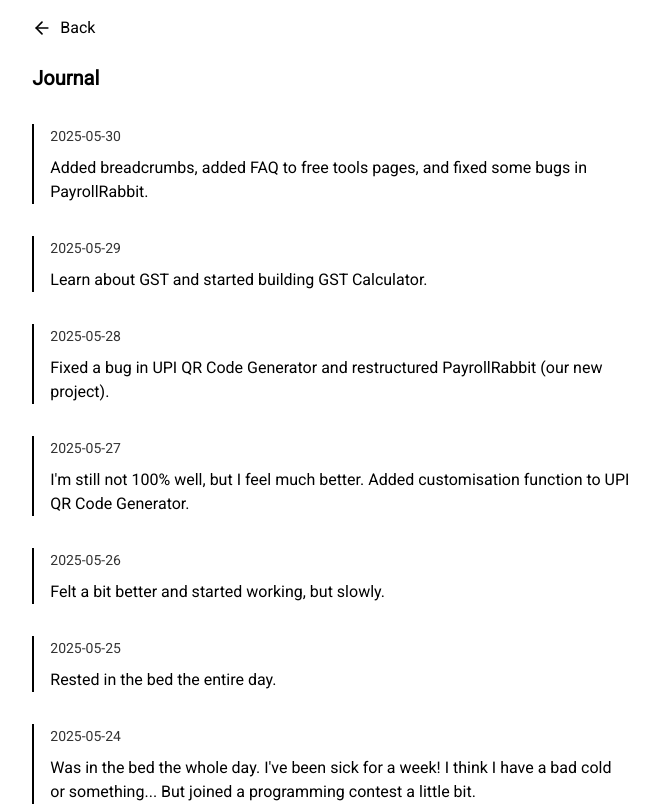
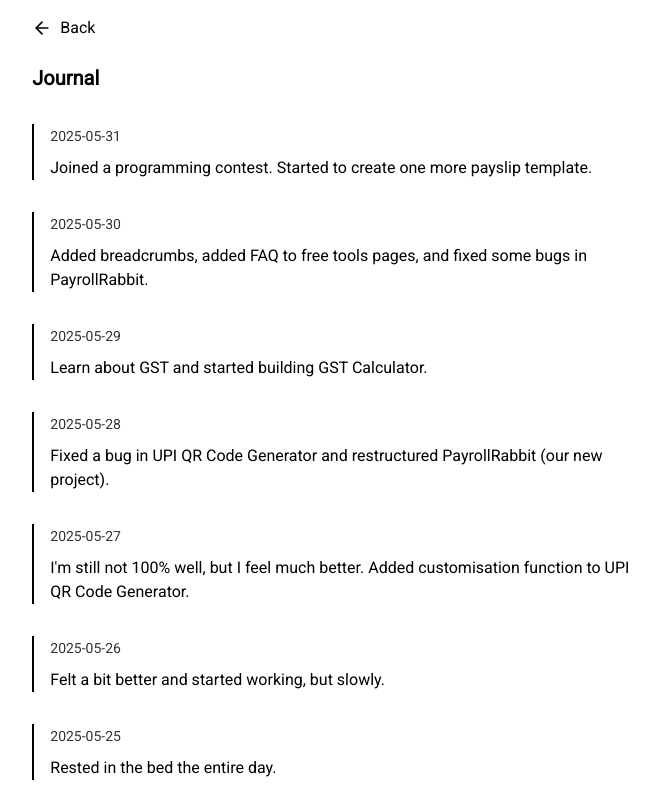
Before and after one commit to minamicode/minamicode.com, a Next.js app: page /journal in a window 1280 px wide. Shown: the top 806 px of the page, without its empty margins (309-968 px from the left). Built offline with nearby package versions, Linux system fonts and the light colour scheme.

Commit message:
add a journal entry

```diff
--- a/src/app/_components/JournalEntries.tsx
+++ b/src/app/_components/JournalEntries.tsx
@@ -6,6 +6,10 @@
 };
 
 const entries: JournalEntry[] = [
+  {
+    date: "2025-05-31",
+    text: "Joined a programming contest. Started to create one more payslip template.",
+  },
   {
     date: "2025-05-30",
     text: "Added breadcrumbs, added FAQ to free tools pages, and fixed some bugs in PayrollRabbit.",
```
